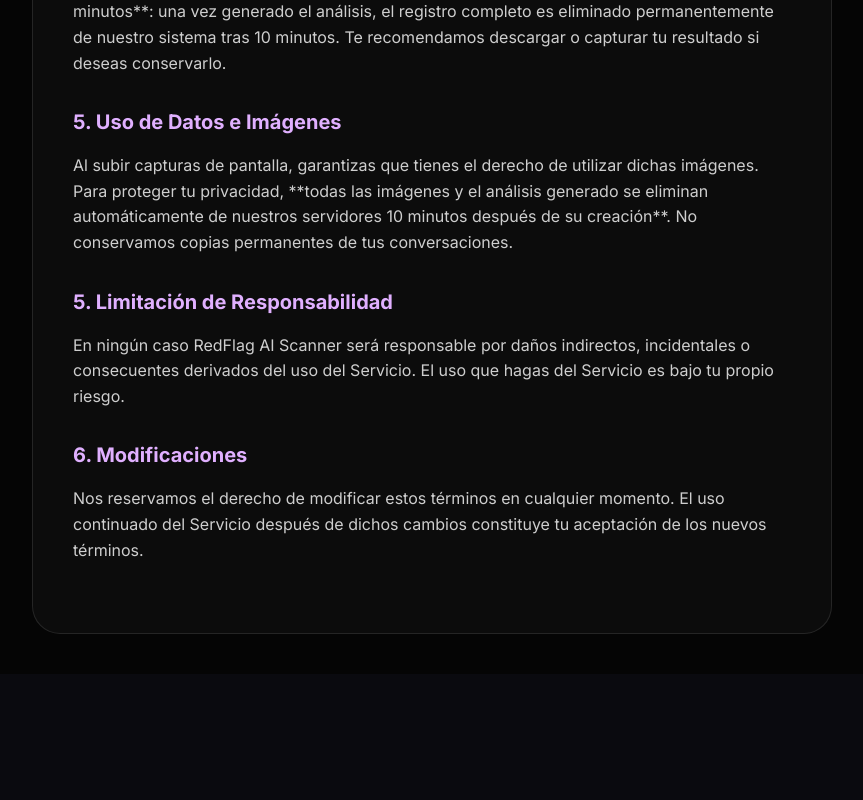
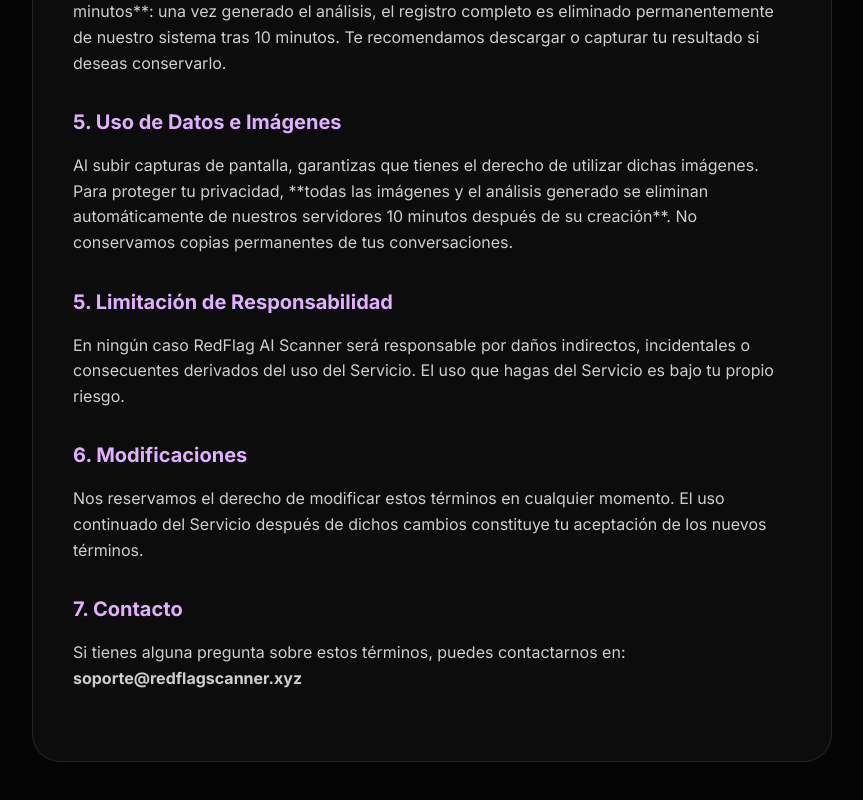
Before and after one commit to CriisxD/redflag-ai-scanner., a Next.js app: page /terms in a window 1280 px wide. Shown: the part 828-1628 px from the top of the page, without its empty margins (208-1071 px from the left). Before the commit the page ends 1502 px from the top, so only its background shows below. Built offline with nearby package versions, Linux system fonts and the light colour scheme; a web font is replaced by a local one.

Commit message:
feat: finalized legal pages with 10-min deletion policy and support contact ⚖️🛡️📧

```diff
--- a/app/page.js
+++ b/app/page.js
@@ -257,6 +257,7 @@
           <div className="footer-links">
             <Link href="/terms">Términos</Link>
             <Link href="/privacy">Privacidad</Link>
+            <a href="mailto:soporte@redflagscanner.xyz">Contacto</a>
           </div>
         </div>
       </div>
--- a/app/privacy/page.js
+++ b/app/privacy/page.js
@@ -64,6 +64,15 @@
             Puedes solicitar la eliminación constante de tus datos enviándonos una
             solicitud a través de nuestros canales de contacto. El análisis también
             incluye una opción para ser eliminado.
+          </p>
+        </section>
+
+        <section>
+          <h2>6. Contacto</h2>
+          <p>
+            Para cualquier consulta sobre tu privacidad, puedes contactarnos en:
+            <br />
+            <strong>soporte@redflagscanner.xyz</strong>
           </p>
         </section>
       </div>
--- a/app/terms/page.js
+++ b/app/terms/page.js
@@ -76,6 +76,15 @@
             aceptación de los nuevos términos.
           </p>
         </section>
+
+        <section>
+          <h2>7. Contacto</h2>
+          <p>
+            Si tienes alguna pregunta sobre estos términos, puedes contactarnos en:
+            <br />
+            <strong>soporte@redflagscanner.xyz</strong>
+          </p>
+        </section>
       </div>
 
       <style jsx>{`
```
